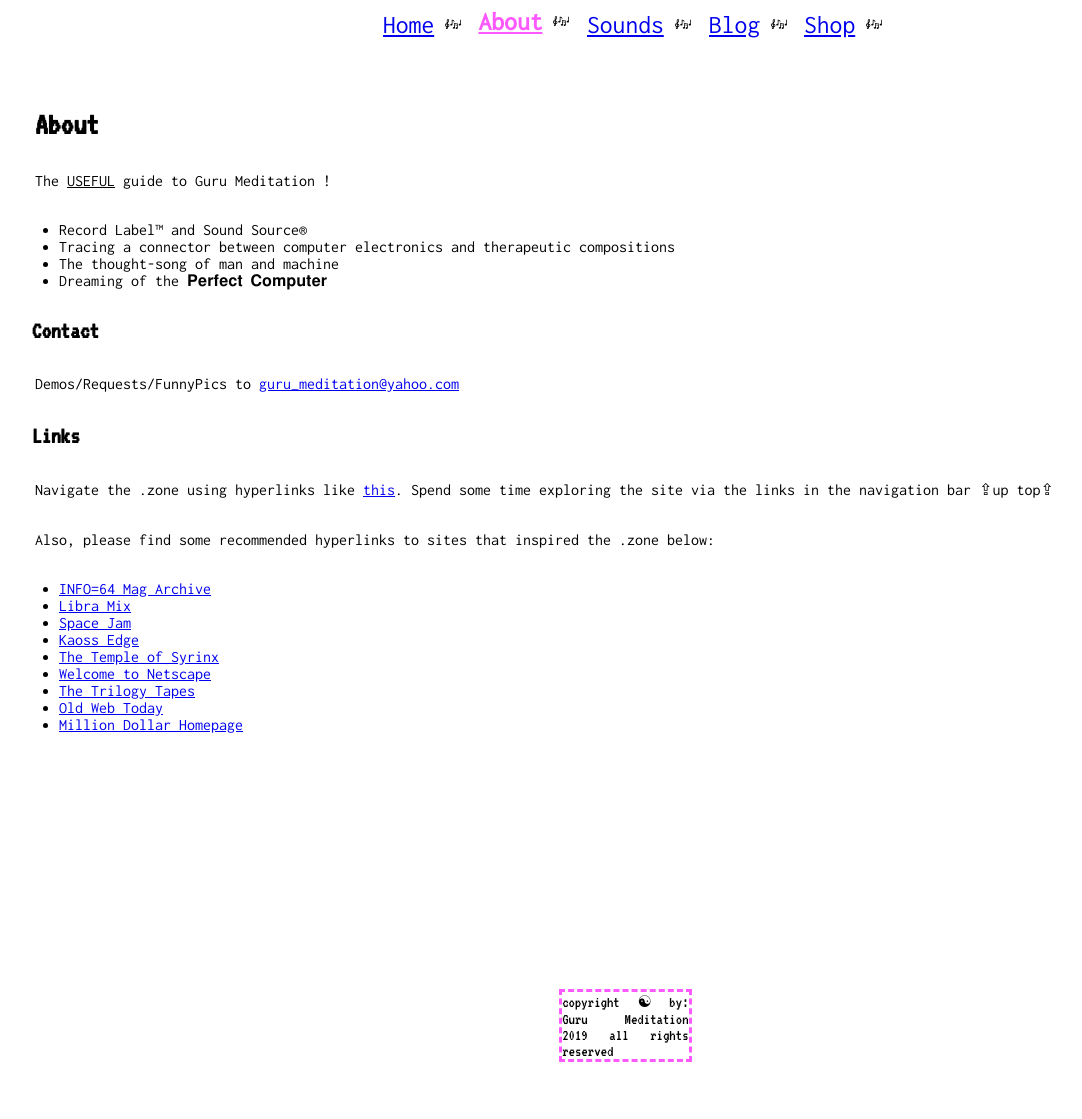
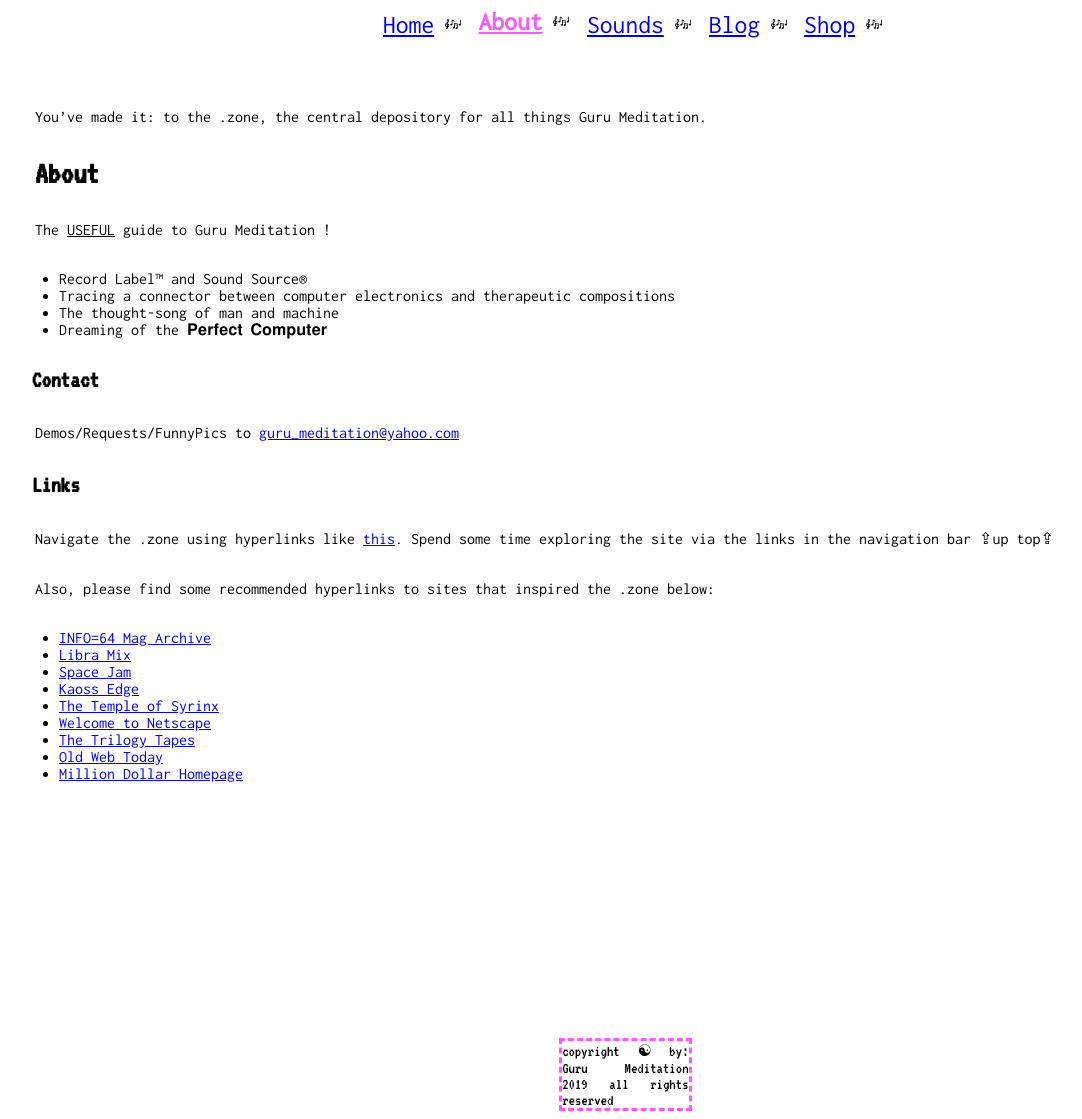
Before and after one commit to 503meditation/helloworld, a Jekyll site: the page built from about.md, in a window 1280 px wide. Shown: the whole page, without its empty margins (5-1087 px from the left). Built offline with Jekyll 4.4.1, drawn with Linux system fonts in a browser that asks for light colours; before the commit the page ends 1070 px from its top, so only the background shows below that.

Commit message:
youve made it

```diff
--- a/about.md
+++ b/about.md
@@ -2,6 +2,8 @@
 layout: default
 title: About
 ---
+
+You've made it: to the .zone, the central depository for all things Guru Meditation.
 
 # About
 
```
Also changed, not shown: 5 other files.
